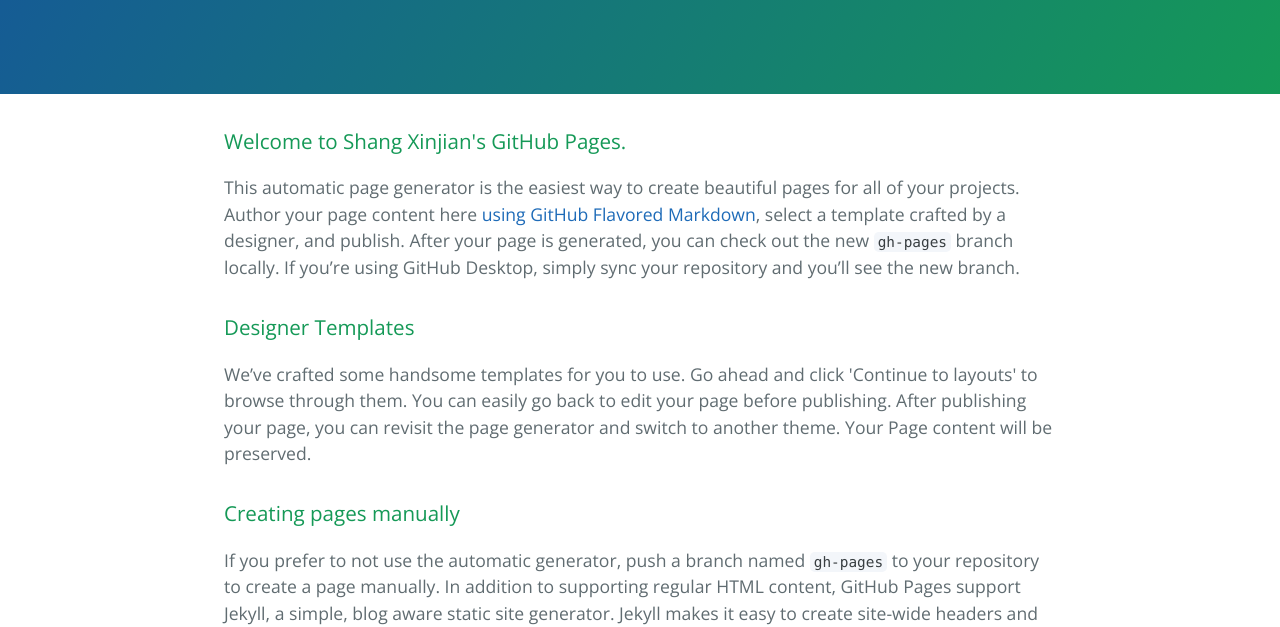
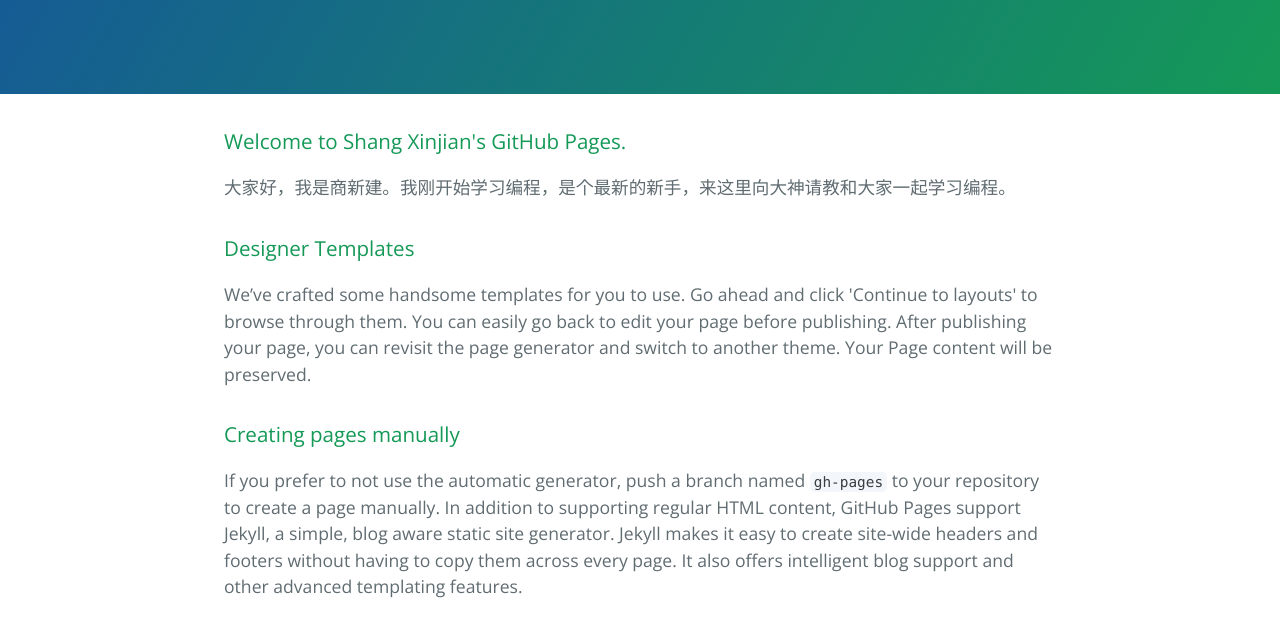
Before and after one commit to shangxinjian/shangxinjian.github.io, a plain HTML site: page index.html in a window 1280 px wide. Shown: the part 176-803 px from the top of the page. Drawn offline with nearby package versions, Linux system fonts and the light colour scheme.

Commit message:
Update index.html

```diff
--- a/index.html
+++ b/index.html
@@ -19,7 +19,7 @@
       <h3>
 <a id="welcome-to-shang-xinjians-github-pages" class="anchor" href="#welcome-to-shang-xinjians-github-pages" aria-hidden="true"><span aria-hidden="true" class="octicon octicon-link"></span></a>Welcome to Shang Xinjian's GitHub Pages.</h3>
 
-<p>This automatic page generator is the easiest way to create beautiful pages for all of your projects. Author your page content here <a href="https://guides.github.com/features/mastering-markdown/">using GitHub Flavored Markdown</a>, select a template crafted by a designer, and publish. After your page is generated, you can check out the new <code>gh-pages</code> branch locally. If you’re using GitHub Desktop, simply sync your repository and you’ll see the new branch.</p>
+<p>大家好，我是商新建。我刚开始学习编程，是个最新的新手，来这里向大神请教和大家一起学习编程。</p>
 
 <h3>
 <a id="designer-templates" class="anchor" href="#designer-templates" aria-hidden="true"><span aria-hidden="true" class="octicon octicon-link"></span></a>Designer Templates</h3>
```
